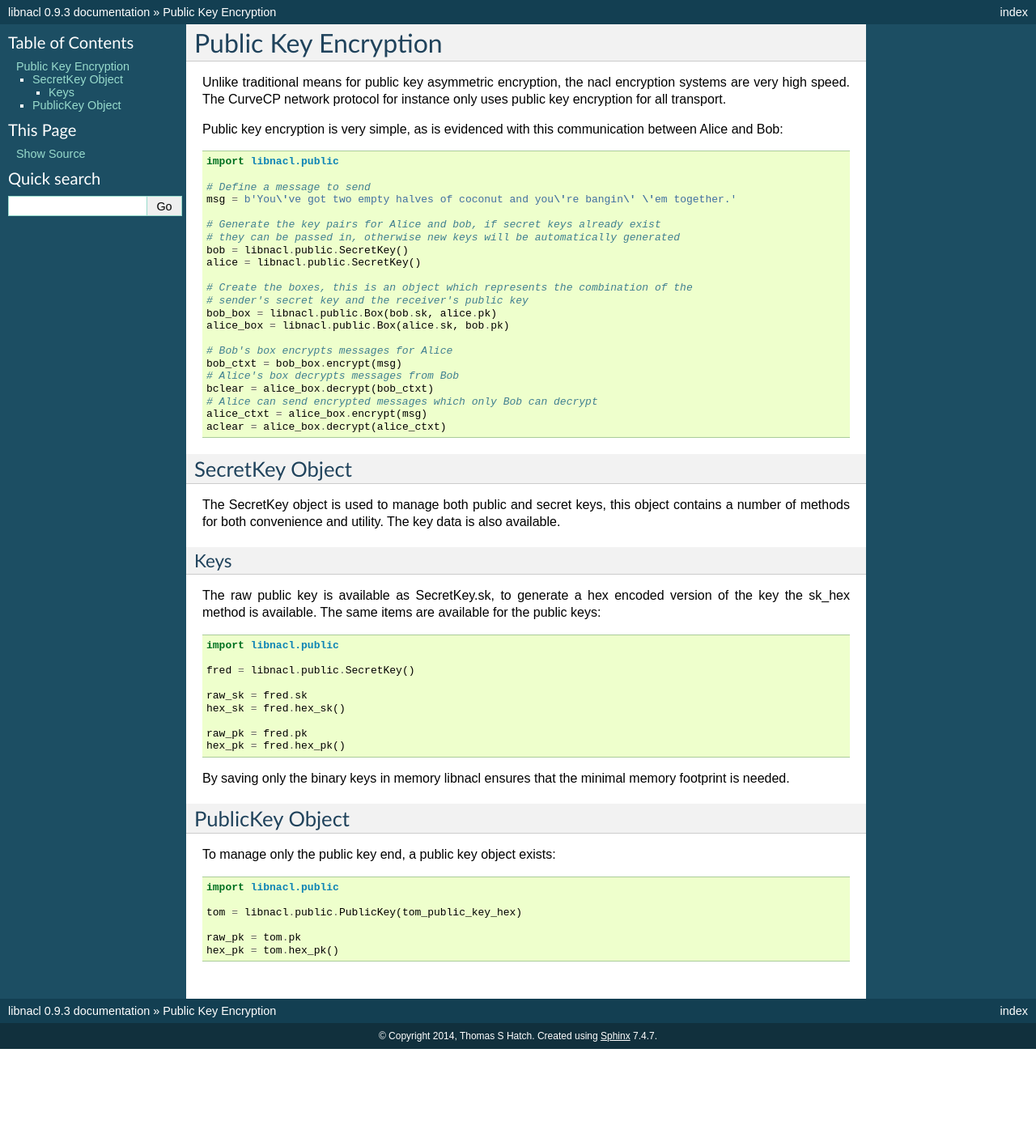
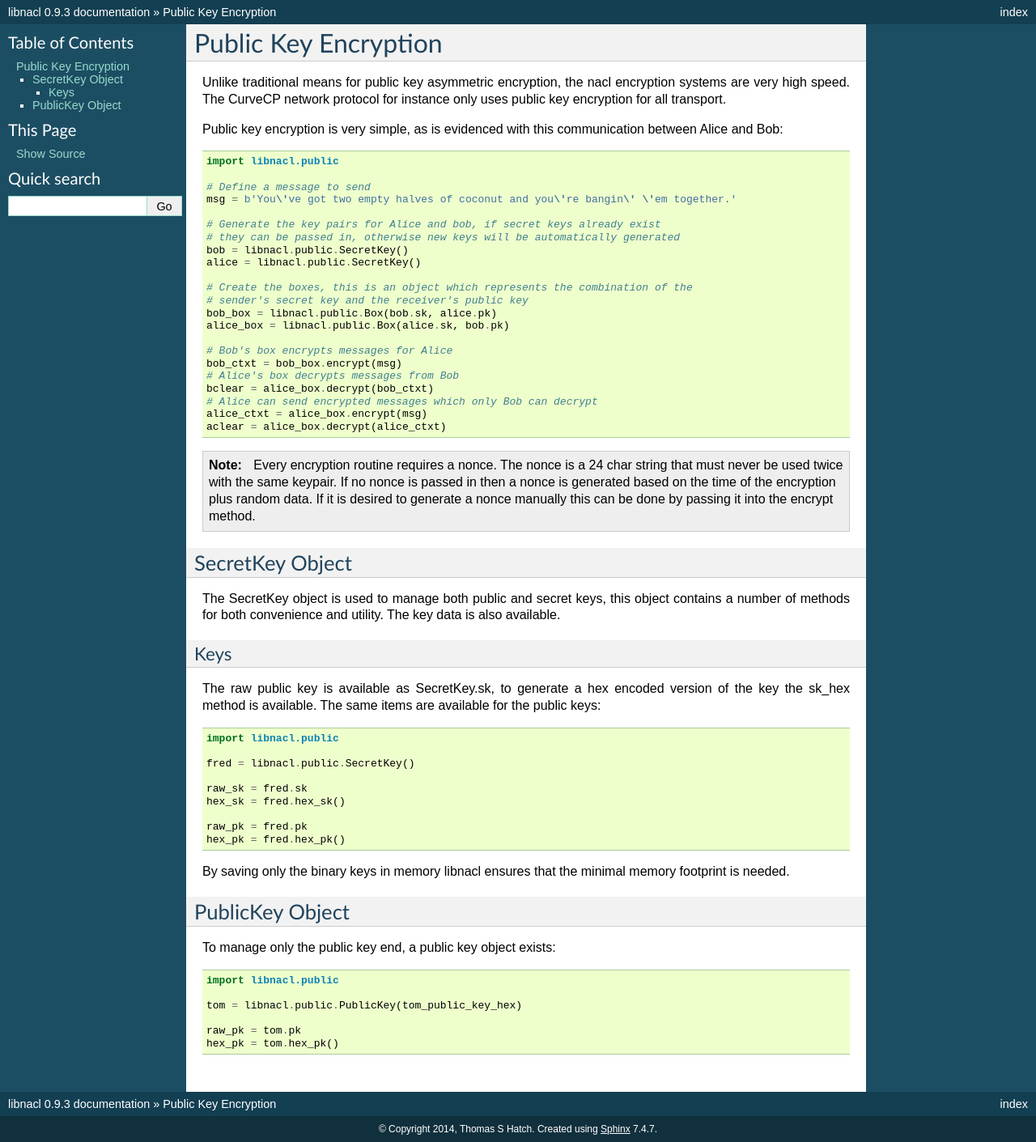
Before and after one commit to saltstack/libnacl, a Sphinx documentation site: the page built from doc/topics/public.rst, in a window 1280 px wide. Shown: the whole page at 81% size. Built offline with Sphinx 7.4.7, drawn with Linux system fonts in a browser that asks for light colours; before the commit the page ends 1296 px from its top, so only the background shows below that.

Commit message:
Some notes on the public key enc doc

```diff
--- a/doc/topics/public.rst
+++ b/doc/topics/public.rst
@@ -33,6 +33,15 @@ between Alice and Bob:
     # Alice can send encrypted messages which only Bob can decrypt
     alice_ctxt = alice_box.encrypt(msg)
     aclear = alice_box.decrypt(alice_ctxt)
+
+.. note::
+
+    Every encryption routine requires a nonce. The nonce is a 24 char string
+    that must never be used twice with the same keypair. If no nonce is passed
+    in then a nonce is generated based on the time of the encryption plus
+    random data.
+    If it is desired to generate a nonce manually this can be done by passing
+    it into the encrypt method.
 
 SecretKey Object
 ================
```
